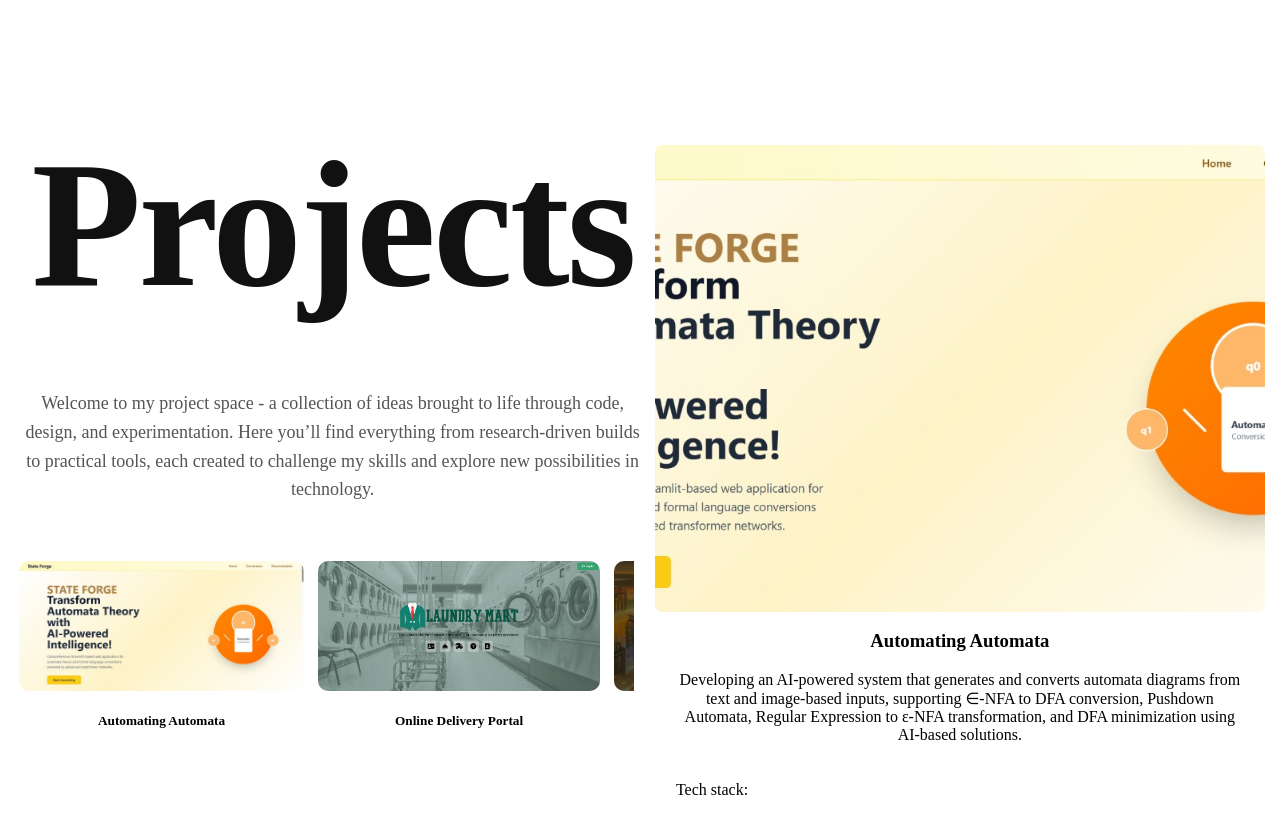
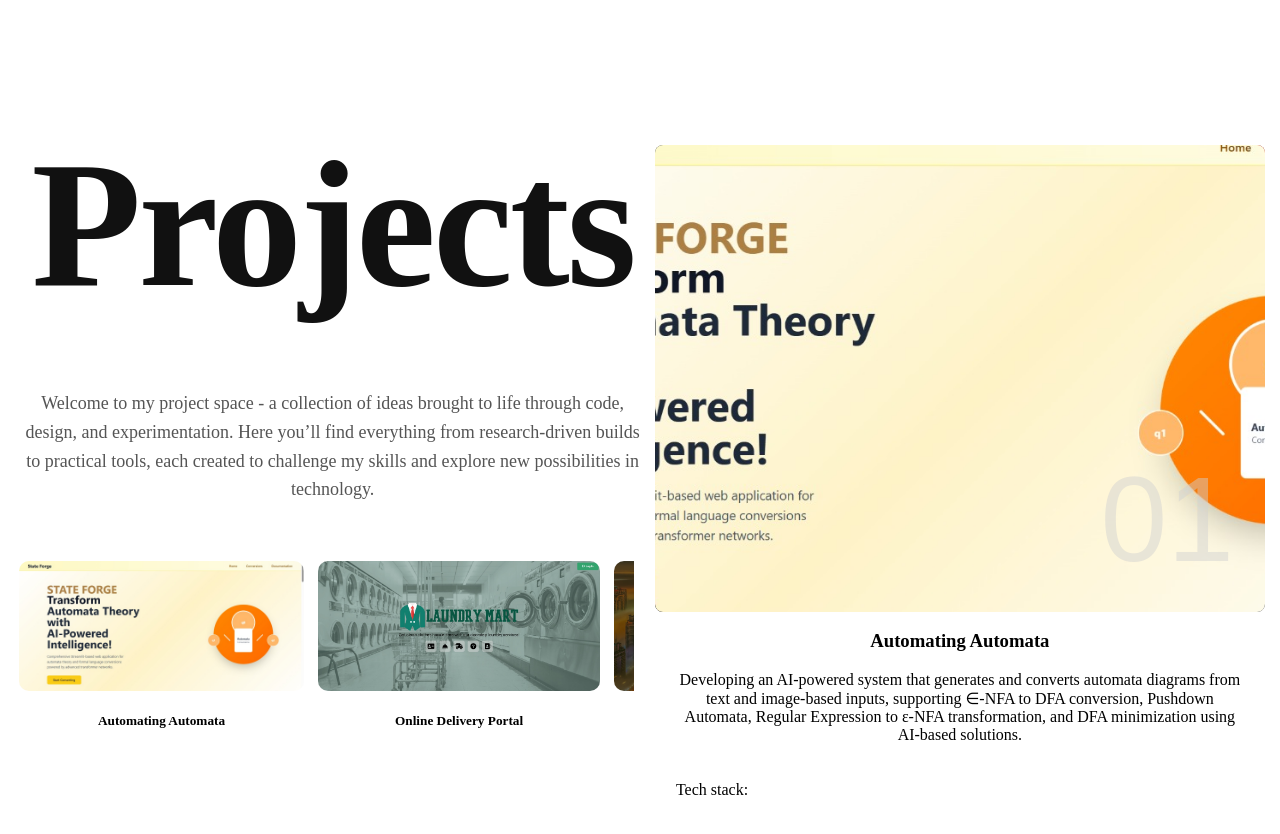
Before and after one commit to JayasinghePS/Portfolio, a React (Create React App) app: page / in a window 1280 px wide. Shown: the part 1500-2334 px from the top of the page. Built offline with nearby package versions, Linux system fonts and the light colour scheme.

Commit message:
adding parallax effect

```diff
--- a/src/components/home/projects/Projects.css
+++ b/src/components/home/projects/Projects.css
@@ -197,6 +197,7 @@ margin-top: -2%;
   justify-content: center;
   gap: 8px;
   width: 100%;
+  z-index: 8;
 }
 .dot {
   width: 6px;
@@ -210,3 +211,62 @@ margin-top: -2%;
   background: #fff;
   transform: scale(1.2);
 }
+
+
+.parallax-wrapper {
+  position: relative;
+  width: 100%;
+  height: 500px;
+  overflow: hidden;
+  border-radius: 20px;
+  background: #20232f;
+}
+
+.main-image {
+  width: 100%;
+  height: 100%;
+  object-fit: cover;
+  position: relative;
+  z-index: 2;
+}
+
+.slopeBegin,
+.slopeEnd {
+  position: absolute;
+  width: 160%;
+  height: 100%;
+  top: 0;
+  z-index: 1;
+  pointer-events: none;
+}
+
+.slopeBegin {
+  left: -25%;
+  background-color: #20232f;
+  clip-path: polygon(20% 0, 70% 0, 50% 100%, 0% 100%);
+}
+
+.slopeEnd {
+  right: -25%;
+  clip-path: polygon(70% 0, 100% 0, 80% 100%, 50% 100%);
+  z-index: 1;
+}
+
+.pink {
+  background: linear-gradient(to right, deeppink 0%, coral 100%);
+}
+.teal {
+  background: linear-gradient(to right, SlateBlue 0%, DeepSkyBlue 100%);
+}
+
+.number-layer {
+  position: absolute;
+  bottom: 8%;
+  right: 5%;
+  font-size: 120px;
+  color: #cfcfcf77;
+  font-family: 'Kanit', sans-serif;
+  text-transform: uppercase;
+  z-index: 3;
+  pointer-events: none;
+}
--- a/src/components/home/projects/Projects.jsx
+++ b/src/components/home/projects/Projects.jsx
@@ -99,7 +99,51 @@ function Projects() {
       <div className='selectedproject-images'>
         <button className='img-btn left-btn' onClick={() => previousImage()}>←</button>
         <button className='img-btn right-btn' onClick={() => nextImage()}>→</button>
-        <img src={projects[projectIndex][`img_${selectedImage}`]} alt='not showing' />
+        {/* <img src={projects[projectIndex][`img_${selectedImage}`]} alt='not showing' /> */}
+
+        {/* parallax layers container */}
+        <div className="parallax-wrapper">
+
+          {/* slopeBegin layer */}
+          <motion.div
+            className="slopeBegin"
+            animate={{ x: [ -50, 0 ], opacity: [0, 1] }}
+            transition={{ duration: 0.8, ease: "easeOut" }}
+            key={`begin-${selectedImage}`}
+          />
+
+          {/* main image */}
+          <motion.img
+            key={selectedImage}
+            src={projects[projectIndex][`img_${selectedImage}`]}
+            alt="not showing"
+            initial={{ scale: 1.05, opacity: 0 }}
+            animate={{ scale: 1, opacity: 1 }}
+            exit={{ opacity: 0 }}
+            transition={{ duration: 0.8 }}
+            className="main-image"
+          />
+
+          {/* slopeEnd layer */}
+          <motion.div
+            className={`slopeEnd ${selectedImage % 2 === 0 ? 'teal' : 'pink'}`}
+            animate={{ x: [50, 0], opacity: [0, 1] }}
+            transition={{ duration: 0.8, ease: "easeOut" }}
+            key={`end-${selectedImage}`}
+          />
+
+          {/* number layer */}
+          <motion.div
+            className="number-layer"
+            key={`num-${selectedImage}`}
+            initial={{ y: 50, opacity: 1 }}
+            animate={{ y: 0, opacity: 1 }}
+            transition={{ duration: 0.7, ease: "easeOut" }}
+          >
+            <span>{String(selectedImage).padStart(2, '0')}</span>
+          </motion.div>
+        </div>
+
         <div className="image-dots">
           {Array.from({ length: getImageCount() }, (_, i) => (
             <span
```
